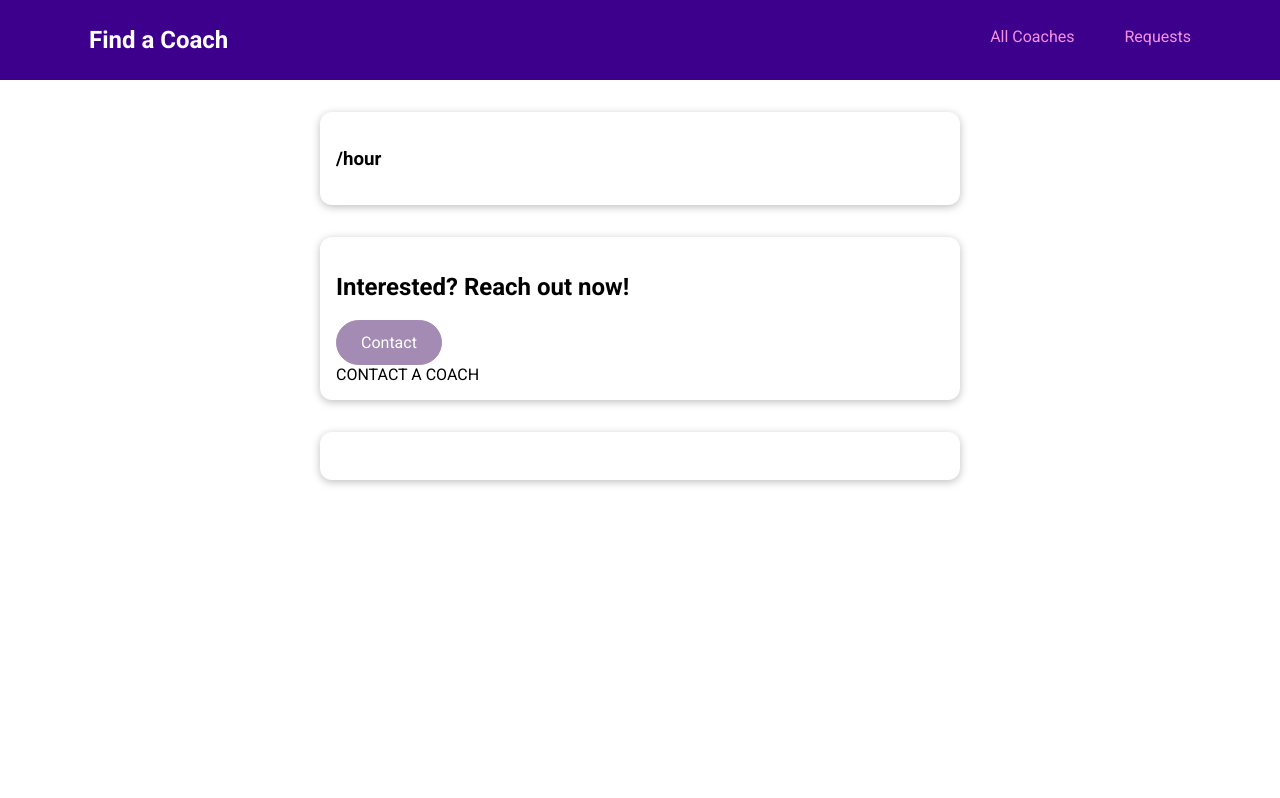
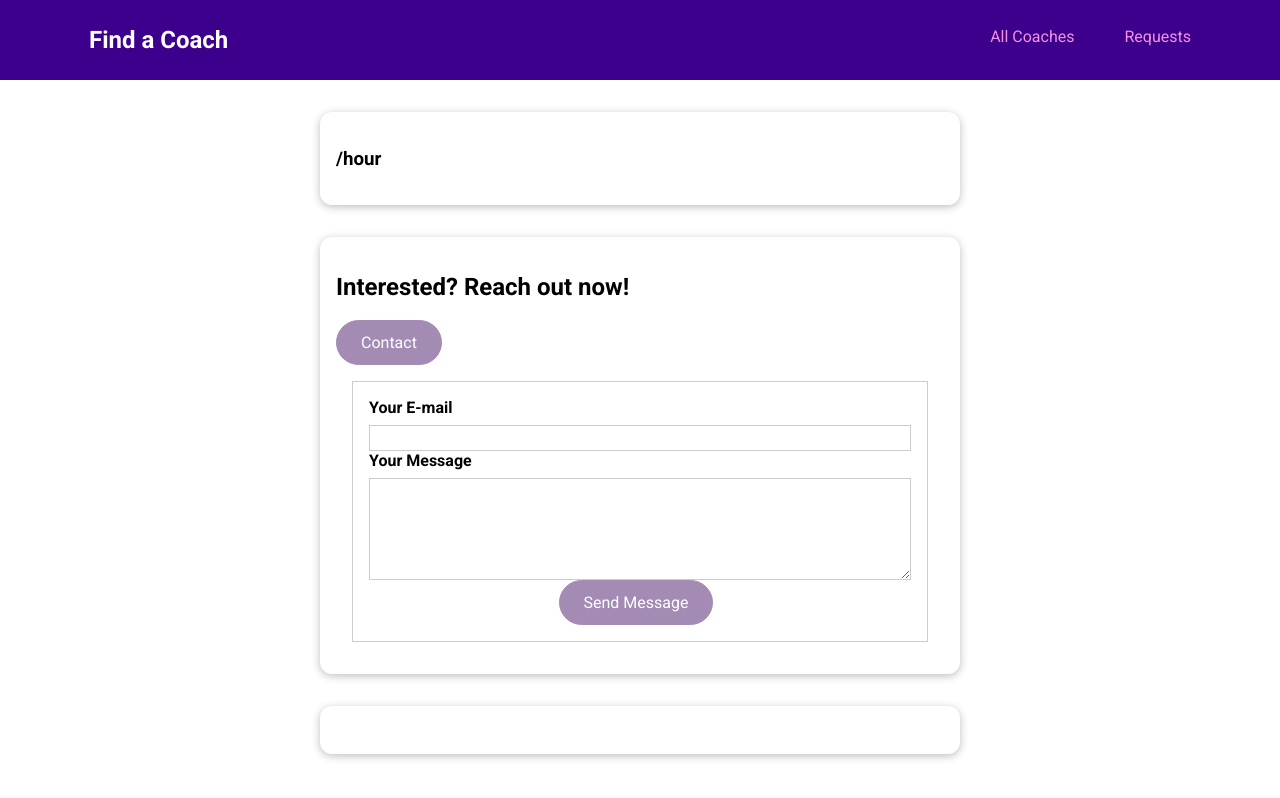
Before and after one commit to sidneyfranciscodev/find-a-coach-vue, a Vue app: page /coaches/1/contact in a window 1280 px wide. Built offline with nearby package versions, Linux system fonts and the light colour scheme.

Commit message:
add: form, styles and functionality to ContactCoach.vue

```diff
--- a/src/pages/requests/ContactCoach.vue
+++ b/src/pages/requests/ContactCoach.vue
@@ -1,3 +1,77 @@
 <template>
-  CONTACT A COACH
+  <form @submit.prevent="submitForm">
+    <div class="form-control">
+      <label for="email">Your E-mail</label>
+      <input type="email" id="email" v-model.trim="email" />
+    </div>
+    <div class="form-control">
+      <label for="message">Your Message</label>
+      <textarea id="message" rows="5" v-model.trim="message"></textarea>
+    </div>
+    <p v-if="!formIsValid" class="errors">Please enter a valid email and message!</p>
+    <div class="actions">
+      <base-button>Send Message</base-button>
+    </div>
+  </form>
 </template>
+
+<script setup>
+import { ref } from "vue";
+
+const email = ref("");
+const message = ref("");
+const formIsValid = ref(true);
+
+const submitForm = () => {
+  formIsValid.value = true;
+
+  if (email.value === "" || !email.value.includes("@") || message.value === "") {
+    formIsValid.value = false;
+    return;
+  }
+
+  const contactDetails = {
+    email: email.value,
+    message: message.value,
+  };
+};
+</script>
+
+<style lang="scss" scoped>
+form {
+  margin: 1rem;
+  border: 1px solid #ccc;
+  padding: 1rem;
+
+  .form-control {
+    margin-bottom: 0.5rem 0;
+
+    label {
+      font-weight: bold;
+      margin-bottom: 0.5rem;
+      display: block;
+    }
+    input,
+    textarea {
+      font: inherit;
+      border: 1px solid #ccc;
+      width: 100%;
+      display: block;
+      padding: 0.15rem;
+
+      &:focus {
+        outline: none;
+        border-color: #3d008d;
+        background-color: #faf6ff;
+      }
+    }
+  }
+  .actions {
+    text-align: center;
+  }
+  .errors {
+    font-weight: bold;
+    color: red;
+  }
+}
+</style>
```
